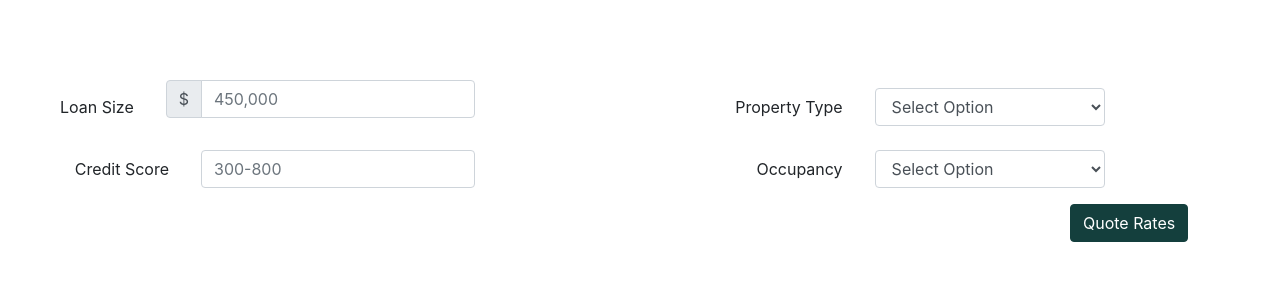
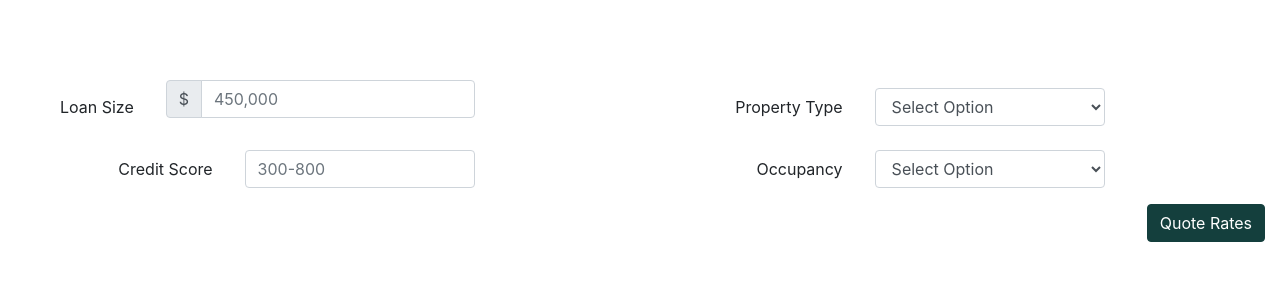
Before and after one commit to lilyhlou/own-up, a React (Create React App) app: page / in a window 1280 px wide. Shown: the top 300 px of the page. Built offline with nearby package versions, Linux system fonts and the light colour scheme.

Commit message:
Fixed css styling for form

```diff
--- a/src/App.css
+++ b/src/App.css
@@ -19,8 +19,9 @@
 form {
   margin-top: 10vh;
 }
-.button {
-  margin-right: 6vw;
+.button, .btn {
+  text-align: right;
+  margin-right: 0rem;
 }
 .blackBackground { /* for find rates button */
   background-color:#143f3d!important;
@@ -31,7 +32,6 @@ form {
   width: 80%!important;
   margin: auto;
   margin-top: 5vh;
-
 }
 .error {
   border:1px solid #ff0000!important;
@@ -91,8 +91,10 @@ tbody tr td {
     margin-left: .5vw;
     margin-right:0rem;
   }
+  .button, .btn {
+    text-align: center;
+  }
 }
-
 @media only screen and (min-width: 1300px) {
   .formBox {
     min-width: 18vw;
@@ -100,7 +102,7 @@ tbody tr td {
     margin-right:14vw;
   }
   .btn {
-    margin-right: 8vw;
+    margin-right: 14vw;
   }
 }
 @media only screen and (max-width: 574px) {
--- a/src/components/Input.js
+++ b/src/components/Input.js
@@ -12,7 +12,7 @@ class InputForm extends Component {
 		super(props);
 		this.state = {
 		  search: {}, // form inputs are kept in state of input component
-		  submitted: false, // submitted value passed to table.js
+		  submitted: false, // passed to table.js
 		  // keeping track of form inputs for error message
 		  loanErr: false,
 		  propertyErr: false,
@@ -26,15 +26,10 @@ class InputForm extends Component {
 		let search = this.state.search;
 		let valid = true;
 
-		// convert input to int from string
-		if(search["loan"]==="" || isNaN(parseInt(search["loan"]))) { // check if int (parseInt turns string into int if int, to NaN if unable to parse) and if loan exists
+		if(!search["loan"] || search["loan"]==="") {
 			valid = false;
 			this.setState({loanErr: true});
-			if(search["loan"]==="") {
-				this.setState({errString: "Insert whole numbers in loan size field."});
-			} else {
-				this.setState({errString: "Loan input must be a whole number and can not contain any punctuation."});
-			}
+			this.setState({errString: "Insert value in loan size field."});
 		} else {
 			this.setState({loanErr: false});
 		}
@@ -47,15 +42,15 @@ class InputForm extends Component {
 			this.setState({propertyErr: false});
 		}
 
-		if(isNaN(parseInt(search["credit"])) || search["credit"] < 300 || search["credit"] > 800 || search["credit"] === "") { // either is nonexistent or not numeric
+		if(isNaN(parseInt(search["credit"])) || search["credit"] < 300 || search["credit"] > 800 || search["credit"] === "") { // check if int (parseInt turns string into int if int, to NaN if unable to parse)
 			valid = false;
 			this.setState({creditErr: true});
 		  	if(search["credit"] < 300 || search["credit"] > 800 ) { // check if credit is between 300 and 800
 				this.setState({errString: "Credit score must be a whole number between 300 and 800."});
-			} else if (search["credit"] === "") {
-				this.setState({errString: "Insert whole numbers in credit score field."});
+			} else if (!search["credit"] || search["credit"] === "") {
+				this.setState({errString: "Insert value in credit score field."});
 			} else {
-				this.setState({errString: "Credit score field can not include any puncuation or letters."});
+				this.setState({errString: "Credit score field must be whole number and cannot contain decimal values."});
 			}
 		} else {
 			this.setState({creditErr: false});
@@ -98,7 +93,7 @@ class InputForm extends Component {
 										<InputGroup.Prepend>
 											<InputGroup.Text>$</InputGroup.Text>
 										</InputGroup.Prepend>
-										<FormControl type="text" placeholder="450,000" size="md" name="loan" onChange={(e) => this.update(e)}/>
+										<FormControl type="number" min="300" placeholder="450,000" size="md" name="loan" onChange={(e) => this.update(e)}/>
 									</InputGroup>
 								</div>
 						</Form.Group>
@@ -119,7 +114,7 @@ class InputForm extends Component {
 						<Form.Group as={Col} md className="d-flex justify-content-end">
 							<div className="form-inline">
 								<Form.Label>Credit Score</Form.Label>
-								<FormControl type="text" placeholder="300-800" size="md" name="credit" className={"formBox" + (this.state.creditErr ? ' error' : ' noerror')} onChange={(e) => this.update(e)}/>
+								<FormControl type="number" min="300" max="800" placeholder="300-800" size="md" name="credit" className={"formBox" + (this.state.creditErr ? ' error' : ' noerror')} onChange={(e) => this.update(e)}/>
 							</div>
 						</Form.Group>
 						<Form.Group as={Col} md className="d-flex justify-content-end">
@@ -135,7 +130,9 @@ class InputForm extends Component {
 						</Form.Group>
 					</Form.Row>
 					<Form.Row>
-						<Form.Group as={Col} md className="d-flex justify-content-end button">
+						<Form.Group as={Col} md className="justify-content-end">
+						</Form.Group>
+						<Form.Group as={Col} md className="justify-content-end button">
 							<Button
 								type="submit"
 								className="blackBackground"
```
Also changed, not shown: src/actions/rates.js (line endings or trailing spaces).
